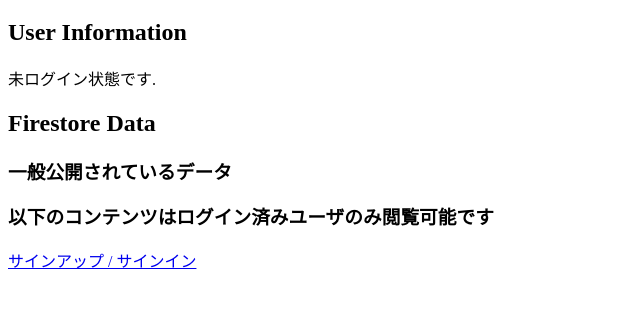
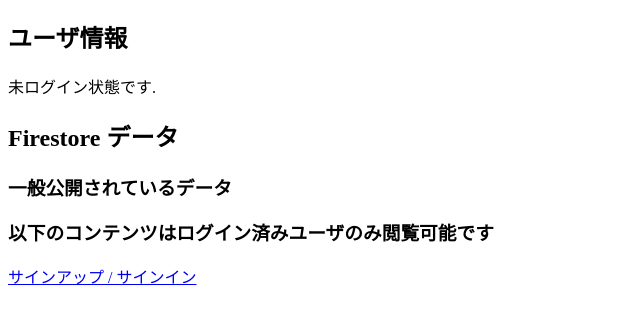
Before and after one commit to google-cloud-japan/gig-training-materials, a plain HTML site: page gig01-03/public/index.html in a window 1280 px wide. Shown: the part 61-384 px from the top of the page, without its empty margins (0-640 px from the left). Drawn offline with Linux system fonts and the light colour scheme; some packages are replaced by stand-ins of ours; no server answers.

Commit message:
localize

```diff
--- a/gig01-03/public/index.html
+++ b/gig01-03/public/index.html
@@ -75,10 +75,10 @@
       });
     </script>
     <h1>Hello, G.I.G #3 Hands-On</h1>
-    <h2>User Information</h2>
+    <h2>ユーザ情報</h2>
     <div id="user"></div>
     <div id="sign-out"></div>
-    <h2>Firestore Data</h2>
+    <h2>Firestore データ</h2>
     <h3>一般公開されているデータ</h3>
     <ul id="public-data"></ul>
     <h3>以下のコンテンツはログイン済みユーザのみ閲覧可能です</h3>
```
